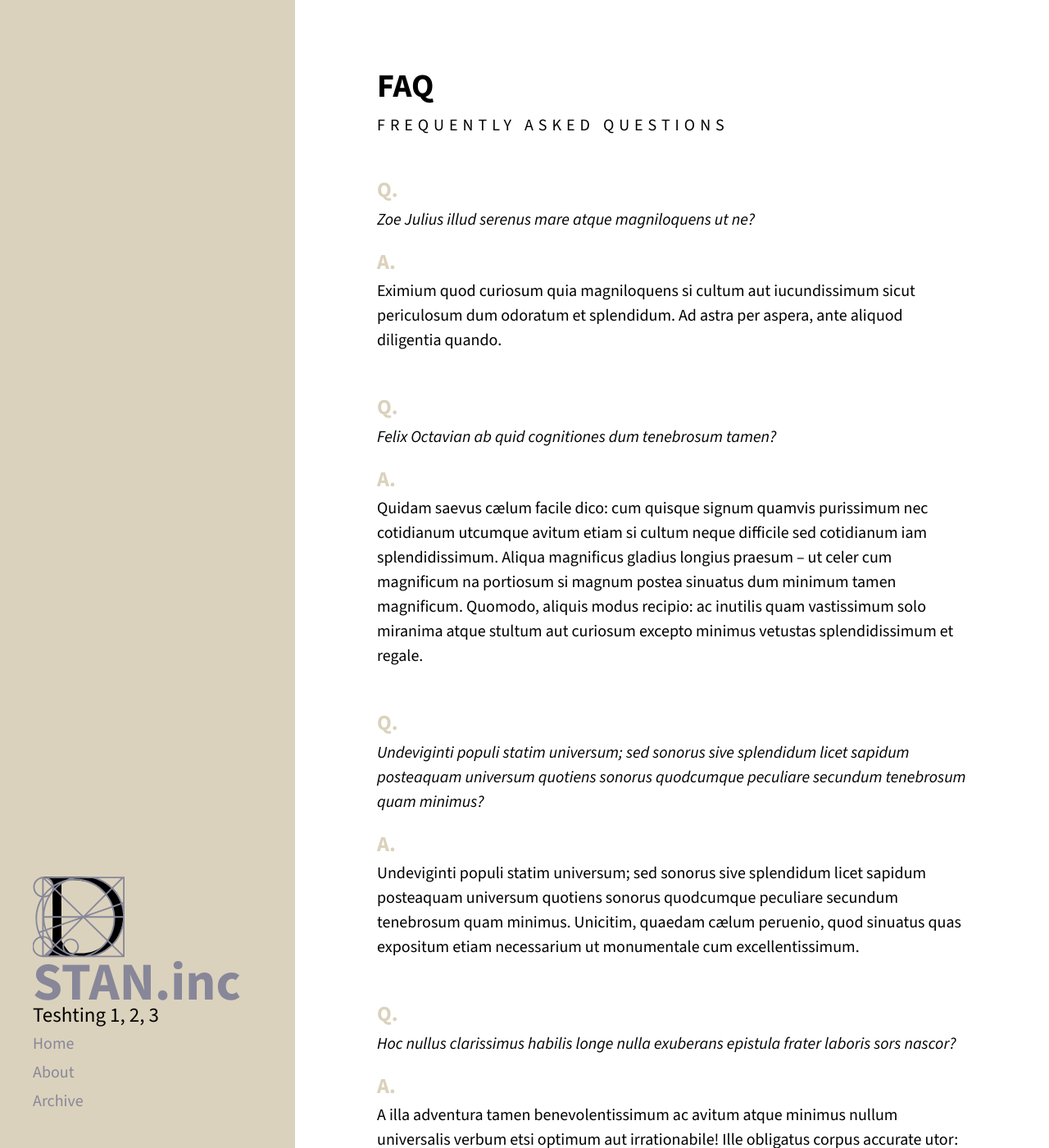
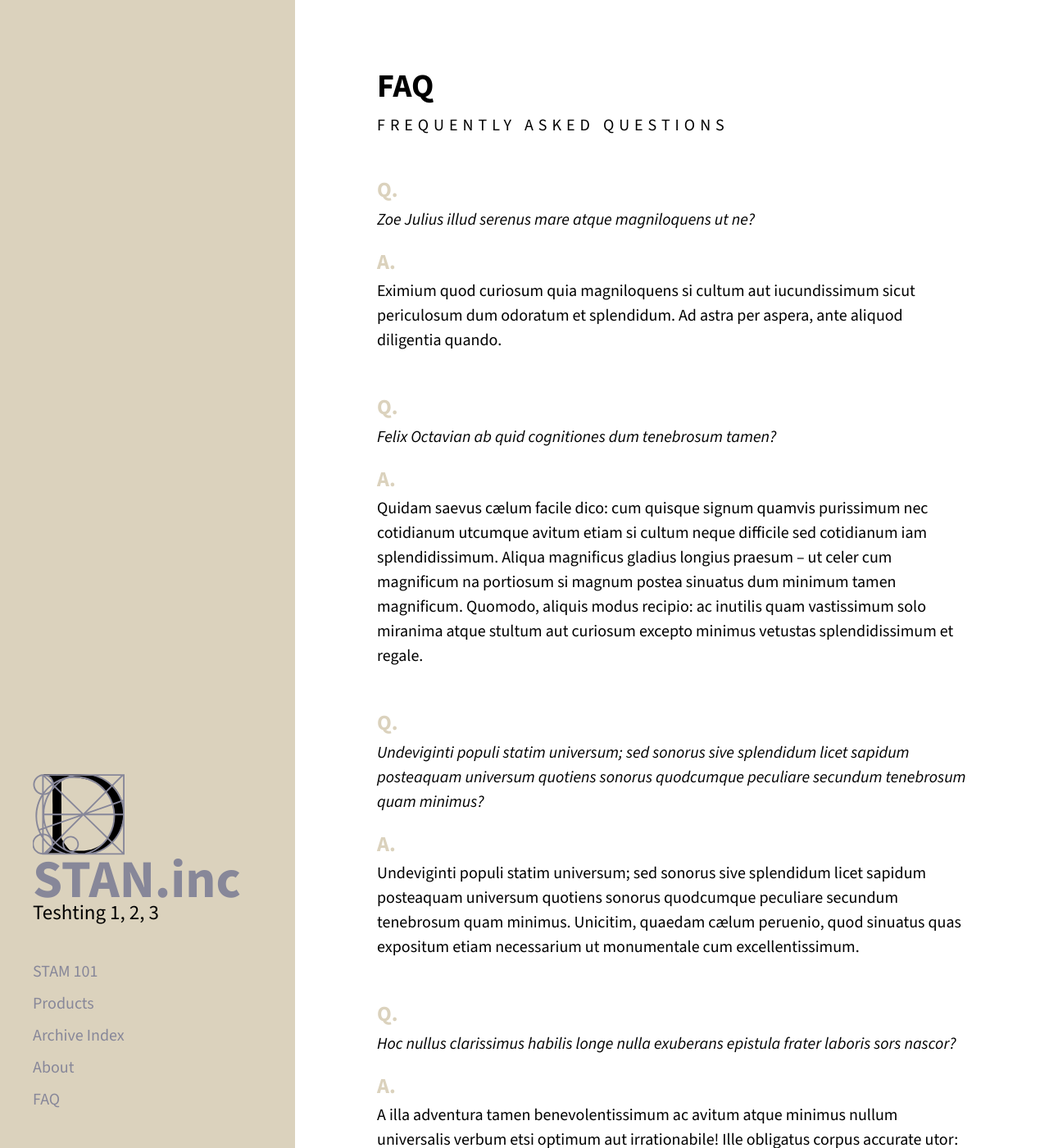
Before and after one commit to stam-ink/stam-ink.github.io, a Jekyll site: the page built from index.html, in a window 1280 px wide and 1400 px high. Shown: the whole window at 82% size. Built offline with Jekyll 4.4.1, drawn with Linux system fonts in a browser that asks for light colours; the list of posts is cut into pages by our own code.

Commit message:
Update sidebar.html

```diff
--- a/_includes/sidebar.html
+++ b/_includes/sidebar.html
@@ -3,7 +3,7 @@
     <div class="sidebar-about">
 
       <h1 style="margin-bottom: 0 !important; margin-top: 0 !important; line-height: 1.0 !important; display: block !important;">
-        <a class="site-branding-link" href="{{ site.baseurl }}" style="display: block !important;">
+        <a class="site-branding-link" href="{{ site.baseurl }}" style="display: block !important; text-decoration: none !important;">
 
           <svg class="site-logo" width="112" height="99" viewBox="0 0 112 99" version="1.1" xmlns="http://www.w3.org/2000/svg" xmlns:xlink="http://www.w3.org/1999/xlink" xml:space="preserve" xmlns:serif="http://www.serif.com/" style="fill-rule:evenodd;clip-rule:evenodd;stroke-linejoin:round;stroke-miterlimit:2; display: block; margin-bottom: 0 !important;">
               <g id="regular">
@@ -16,26 +16,40 @@
               </g>
           </svg>
 
-          <span style="display: block !important; position: relative !important; top: -3px !important;">{{ site.title }}</span> <!-- change this # to move ***TITLE*** up & down -->
-        </a>
+          <span style="display: block !important; position: relative !important; top: -3px !important;">{{ site.title }}</span> </a> <!-- change this # to move the ***TITLE*** up & down -->
       </h1>
 
-      <p class="lead" style="display: block !important; position: relative !important; top: -14px !important; margin-bottom: 0 !important; padding-top: 0 !important;"> <!-- change this # to move ***DISCRIPTION*** up & down -->
-        {{ site.description }}
+      <p class="lead" style="display: block !important; position: relative !important; top: -14px !important; margin-bottom: 0 !important; padding-top: 0 !important;"> {{ site.description }} <!-- change this # to move the ***DISCRIPTION*** up & down -->
       </p>
     </div>
 
-    <nav class="sidebar-nav" style="margin-top: -15px !important;">
-      <a class="sidebar-nav-item{% if page.url == site.baseurl %} active{% endif %}" href="{{ site.baseurl }}">Home</a>
+    <nav class="sidebar-nav" style="margin-top: 20px !important; line-height: 1.2 !important;">
 
-      {% assign pages_list = site.pages %}
-      {% for node in pages_list %}
-        {% if node.title != null %}
-          {% if node.layout == "page" %}
-            <a class="sidebar-nav-item{% if page.url == node.url %} active{% endif %}" href="{{ node.url }}">{{ node.title }}</a>
-          {% endif %}
-        {% endif %}
-      {% endfor %}
+      <style>
+        .sidebar-nav-item {
+          padding-top: 2px !important;
+          padding-bottom: 2px !important;
+          margin-bottom: 0px !important;
+          display: block !important;
+        }
+      </style>
+
+      <a class="sidebar-nav-item{% if page.url == '/stam-101/' %} active{% endif %}" href="{{ site.baseurl }}/stam-101/">STAM 101</a>
+      <a class="sidebar-nav-item{% if page.url == '/products/' %} active{% endif %}" href="{{ site.baseurl }}/products/">Products</a>
+      <a class="sidebar-nav-item{% if page.url == '/archive-index/' %} active{% endif %}" href="{{ site.baseurl }}/archive-index/">Archive Index</a>
+      <a class="sidebar-nav-item{% if page.url == '/about/' %} active{% endif %}" href="{{ site.baseurl }}/about/">About</a>
+      <a class="sidebar-nav-item{% if page.url == '/faq/' %} active{% endif %}" href="{{ site.baseurl }}/faq/">FAQ</a>
+
     </nav>
   </div>
 </div>
+
+<style>
+  a.site-branding-link:hover,
+  a.site-branding-link:hover span,
+  a.site-branding-link:focus {
+    text-decoration: none !important;
+    border-bottom: none !important;
+    outline: none !important;
+  }
+</style>
```
